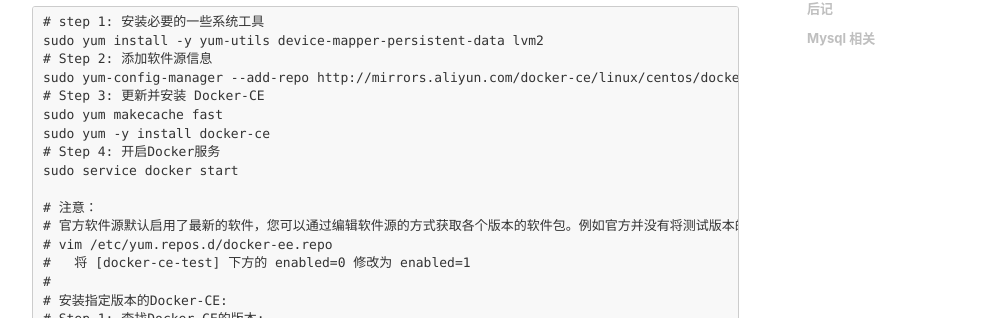
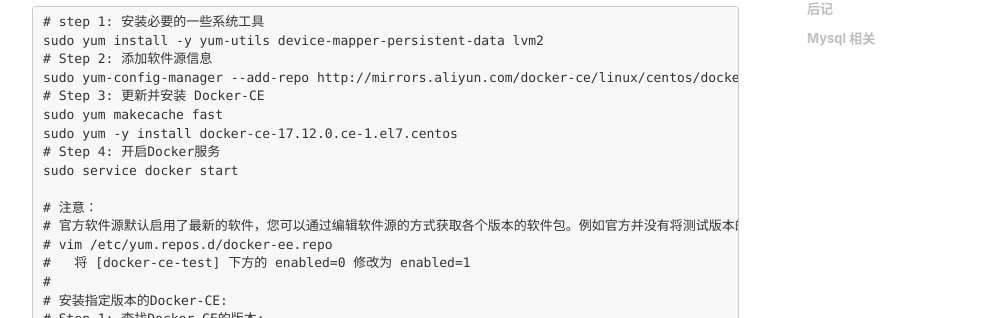
Before and after one commit to xx-zhang/meigea.github.io, a Jekyll site: the page built from _posts/2018-01-12-docker 从零开始搭建spark教程.md, in a window 1280 px wide and 900 px high, scrolled down 1019 px. Shown: the part 246-564 px from the top of the window, without its empty margins (233-1233 px from the left). Built offline with Jekyll 4.4.1, drawn with Linux system fonts in a browser that asks for light colours; nearby versions of some CDN libraries; comment, search, counter and statistics services are not loaded; some of the changed text lies outside the part shown.

Commit message:
修改docker-ce-version

```diff
--- a/_posts/2018-01-12-docker 从零开始搭建spark教程.md
+++ b/_posts/2018-01-12-docker 从零开始搭建spark教程.md
@@ -47,7 +47,7 @@ sudo yum install -y yum-utils device-mapper-persistent-data lvm2
 sudo yum-config-manager --add-repo http://mirrors.aliyun.com/docker-ce/linux/centos/docker-ce.repo
 # Step 3: 更新并安装 Docker-CE
 sudo yum makecache fast
-sudo yum -y install docker-ce
+sudo yum -y install docker-ce-17.12.0.ce-1.el7.centos
 # Step 4: 开启Docker服务
 sudo service docker start
 
```
